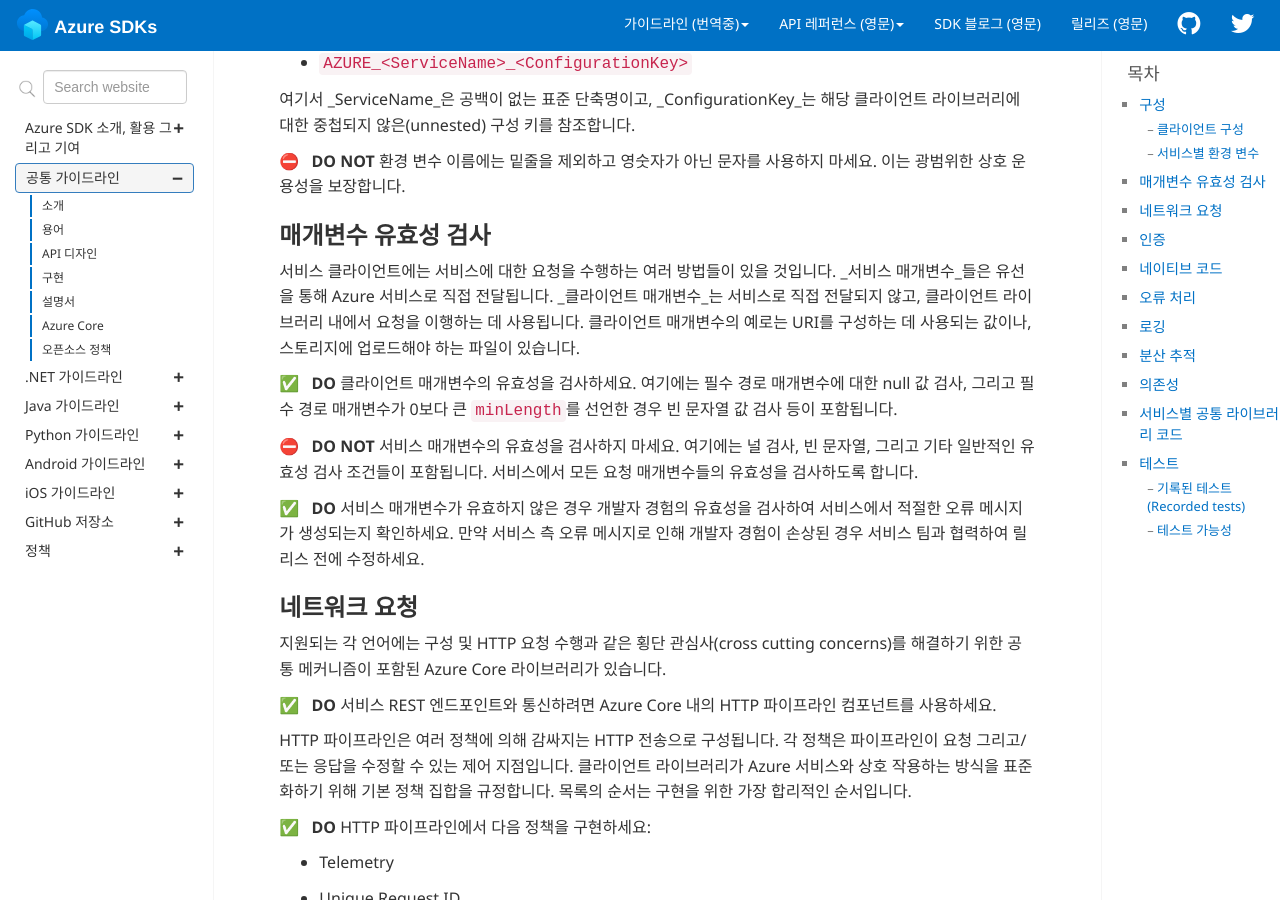
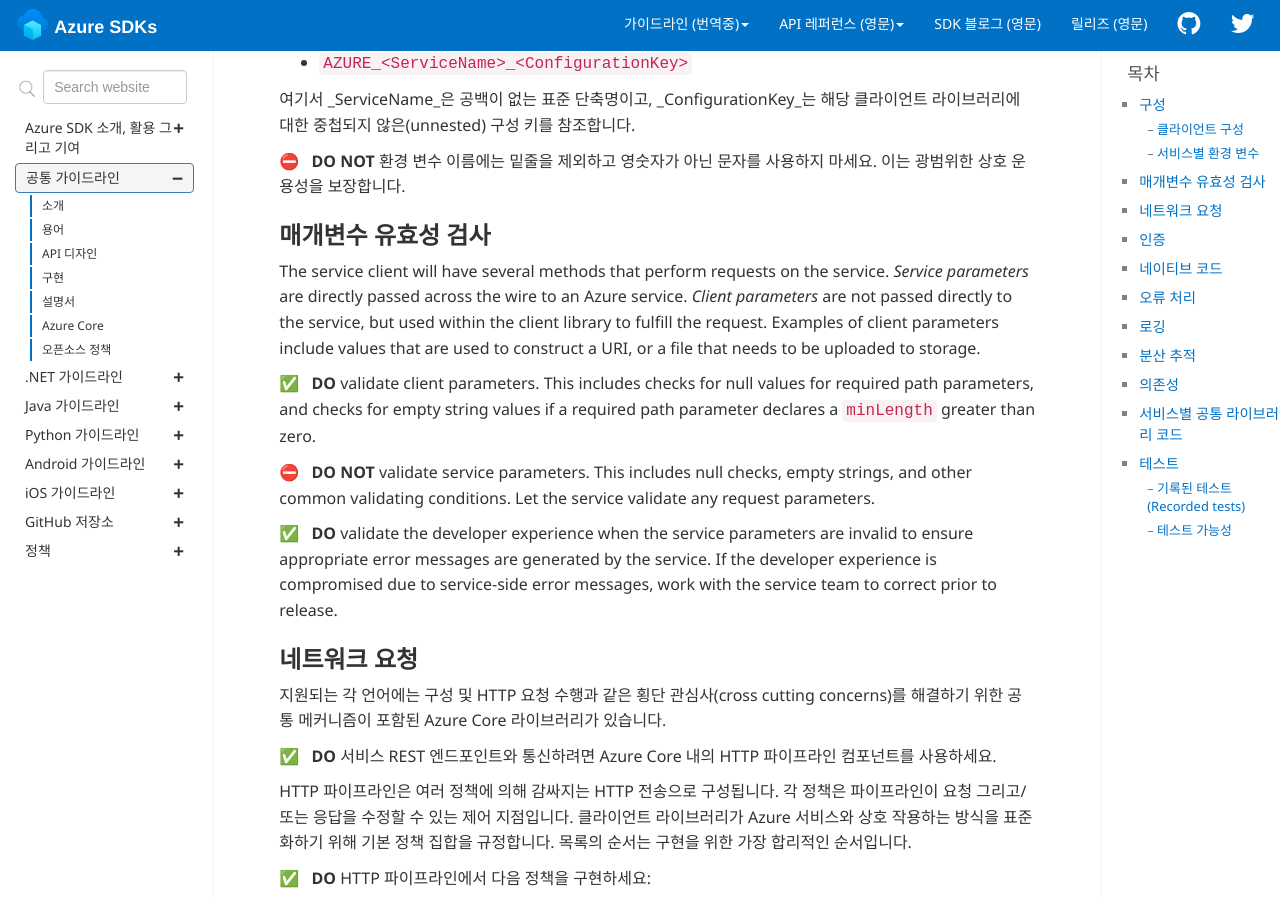
Before and after one commit to Azure/azure-sdk-korean, a Jekyll site: the page built from docs/general/implementation.md, in a window 1280 px wide and 900 px high, scrolled down 1290 px. Built offline with Jekyll 4.4.1, drawn with Linux system fonts in a browser that asks for light colours; comment, search, counter and statistics services are not loaded.

Commit message:
Parameter validation: the outdated original

```diff
--- a/docs/general/implementation.md
+++ b/docs/general/implementation.md
@@ -62,13 +62,13 @@ sidebar: general_sidebar
 
 ## 매개변수 유효성 검사
 
-서비스 클라이언트에는 서비스에 대한 요청을 수행하는 여러 방법들이 있을 것입니다. _서비스 매개변수_들은 유선을 통해 Azure 서비스로 직접 전달됩니다. _클라이언트 매개변수_는 서비스로 직접 전달되지 않고, 클라이언트 라이브러리 내에서 요청을 이행하는 데 사용됩니다. 클라이언트 매개변수의 예로는 URI를 구성하는 데 사용되는 값이나, 스토리지에 업로드해야 하는 파일이 있습니다.
+The service client will have several methods that perform requests on the service.  _Service parameters_ are directly passed across the wire to an Azure service.  _Client parameters_ are not passed directly to the service, but used within the client library to fulfill the request.  Examples of client parameters include values that are used to construct a URI, or a file that needs to be uploaded to storage.
 
-{% include requirement/MUST id="general-params-client-validation" %} 클라이언트 매개변수의 유효성을 검사하세요. 여기에는 필수 경로 매개변수에 대한 null 값 검사, 그리고 필수 경로 매개변수가 0보다 큰 `minLength`를 선언한 경우 빈 문자열 값 검사 등이 포함됩니다.
+{% include requirement/MUST id="general-params-client-validation" %} validate client parameters.  This includes checks for null values for required path parameters, and checks for empty string values if a required path parameter declares a `minLength` greater than zero.
 
-{% include requirement/MUSTNOT id="general-params-server-validation" %} 서비스 매개변수의 유효성을 검사하지 마세요. 여기에는 널 검사, 빈 문자열, 그리고 기타 일반적인 유효성 검사 조건들이 포함됩니다. 서비스에서 모든 요청 매개변수들의 유효성을 검사하도록 합니다.
+{% include requirement/MUSTNOT id="general-params-server-validation" %} validate service parameters.  This includes null checks, empty strings, and other common validating conditions. Let the service validate any request parameters.
 
-{% include requirement/MUST id="general-params-check-devex" %} 서비스 매개변수가 유효하지 않은 경우 개발자 경험의 유효성을 검사하여 서비스에서 적절한 오류 메시지가 생성되는지 확인하세요. 만약 서비스 측 오류 메시지로 인해 개발자 경험이 손상된 경우 서비스 팀과 협력하여 릴리스 전에 수정하세요.
+{% include requirement/MUST id="general-params-check-devex" %} validate the developer experience when the service parameters are invalid to ensure appropriate error messages are generated by the service.  If the developer experience is compromised due to service-side error messages, work with the service team to correct prior to release.
 
 
 ## 네트워크 요청
```
